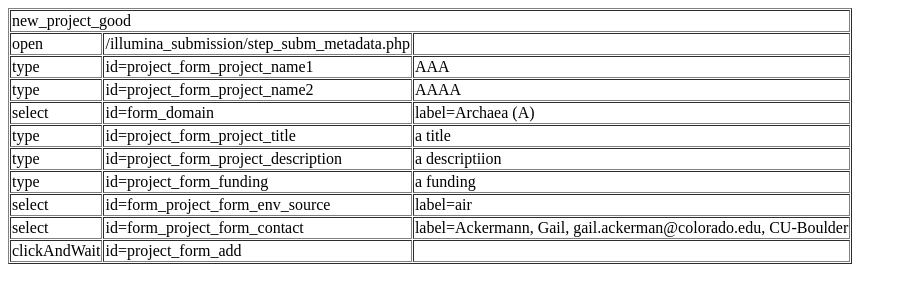
After one commit to annaship/illumina_submission, a PHP site: page /selenium_tests/new_project_good.html in a window 1280 px wide. The commit adds this page. Shown: the top 303 px of the page, without its empty margins (0-907 px from the left). Run offline with PHP 8.4, Linux system fonts and the light colour scheme.

Commit message:
source by project, intermediate; start selenium

```diff
--- a/ill_subm_filled_variables.php
+++ b/ill_subm_filled_variables.php
@@ -12,7 +12,7 @@ $project_form_fields = array(
 
 
 $arr_fields_to_show = array("project_title", "project_description", "funding");
-$arr_project_fields = array("project_name1", "project_name2");
+$arr_project_fields = array("project_name1", "project_name2", "env_source_name");
 $arr_to_initialize = array_merge($arr_fields_to_show, $arr_project_fields);
 
 list($project_errors, $project_results) = init_project_var($arr_to_initialize);
--- a/ill_subm_functions.php
+++ b/ill_subm_functions.php
@@ -253,7 +253,7 @@ function validate_new_contact($contact_info, $vamps_name) {
 
 function check_var($variable)
 {
-	if (! isset($variable) OR empty($variable))
+	if (!isset($variable) OR empty($variable))
 	{
 		return 0;
 	}
@@ -310,6 +310,7 @@ function get_all_projects()
 		$row = $res->fetch_assoc();
 		$project[] = $row["project"];
 	}
+	sort($project);
 	return $project;
 }
 
--- a/insert_project.php
+++ b/insert_project.php
@@ -18,6 +18,7 @@ if ($_SESSION['is_local'])
   	printf ("<br/>New project record has id %d.<br/>", $local_mysqli->insert_id);
   	$project = get_all_projects();
   	$selected_project = $project_name;
+//  TODO: add 	$selected_data_owner to use in subm table;
   }
 }
 
--- /dev/null
+++ b/selenium_tests/new_project_good.html
@@ -0,0 +1,67 @@
+<?xml version="1.0" encoding="UTF-8"?>
+<!DOCTYPE html PUBLIC "-//W3C//DTD XHTML 1.0 Strict//EN" "http://www.w3.org/TR/xhtml1/DTD/xhtml1-strict.dtd">
+<html xmlns="http://www.w3.org/1999/xhtml" xml:lang="en" lang="en">
+<head profile="http://selenium-ide.openqa.org/profiles/test-case">
+<meta http-equiv="Content-Type" content="text/html; charset=UTF-8" />
+<link rel="selenium.base" href="http://localhost/" />
+<title>new_project_good</title>
+</head>
+<body>
+<table cellpadding="1" cellspacing="1" border="1">
+<thead>
+<tr><td rowspan="1" colspan="3">new_project_good</td></tr>
+</thead><tbody>
+<tr>
+	<td>open</td>
+	<td>/illumina_submission/step_subm_metadata.php</td>
+	<td></td>
+</tr>
+<tr>
+	<td>type</td>
+	<td>id=project_form_project_name1</td>
+	<td>AAA</td>
+</tr>
+<tr>
+	<td>type</td>
+	<td>id=project_form_project_name2</td>
+	<td>AAAA</td>
+</tr>
+<tr>
+	<td>select</td>
+	<td>id=form_domain</td>
+	<td>label=Archaea (A)</td>
+</tr>
+<tr>
+	<td>type</td>
+	<td>id=project_form_project_title</td>
+	<td>a title</td>
+</tr>
+<tr>
+	<td>type</td>
+	<td>id=project_form_project_description</td>
+	<td>a descriptiion</td>
+</tr>
+<tr>
+	<td>type</td>
+	<td>id=project_form_funding</td>
+	<td>a funding</td>
+</tr>
+<tr>
+	<td>select</td>
+	<td>id=form_project_form_env_source</td>
+	<td>label=air</td>
+</tr>
+<tr>
+	<td>select</td>
+	<td>id=form_project_form_contact</td>
+	<td>label=Ackermann, Gail, gail.ackerman@colorado.edu, CU-Boulder</td>
+</tr>
+<tr>
+	<td>clickAndWait</td>
+	<td>id=project_form_add</td>
+	<td></td>
+</tr>
+
+</tbody></table>
+</body>
+</html>
--- a/step_subm_metadata_form_project_validation.php
+++ b/step_subm_metadata_form_project_validation.php
@@ -27,11 +27,11 @@ $selected_contact_full  = $_POST['project_form_contact'];
 $project_errors         = check_required_fields($_POST, $required_fields);
 
 if( !valid_project_part1( $project_results["project_name1"] ) ) {
-  $project_errors["project_name1"] = "Project name could have only letters and no more then 4.";
+  $project_errors["project_name1"] = "The first part of a project name could have only letters and no more then 4 of them.";
 }
 
 if( !valid_project_part2( $project_results["project_name2"] ) ) {
-  $project_errors["project_name2"] = "Project name could have only letters and numbers and no more then 6";
+  $project_errors["project_name2"] = "The second part of a project name could have only letters and numbers and no more then 6 of them";
 }
 
 // were there any errors?
```
Also changed, not shown: ill_subm_filled_variables_local.php (+7 -3 lines), step_subm_metadata_form_project.php (+17 -5 lines).
